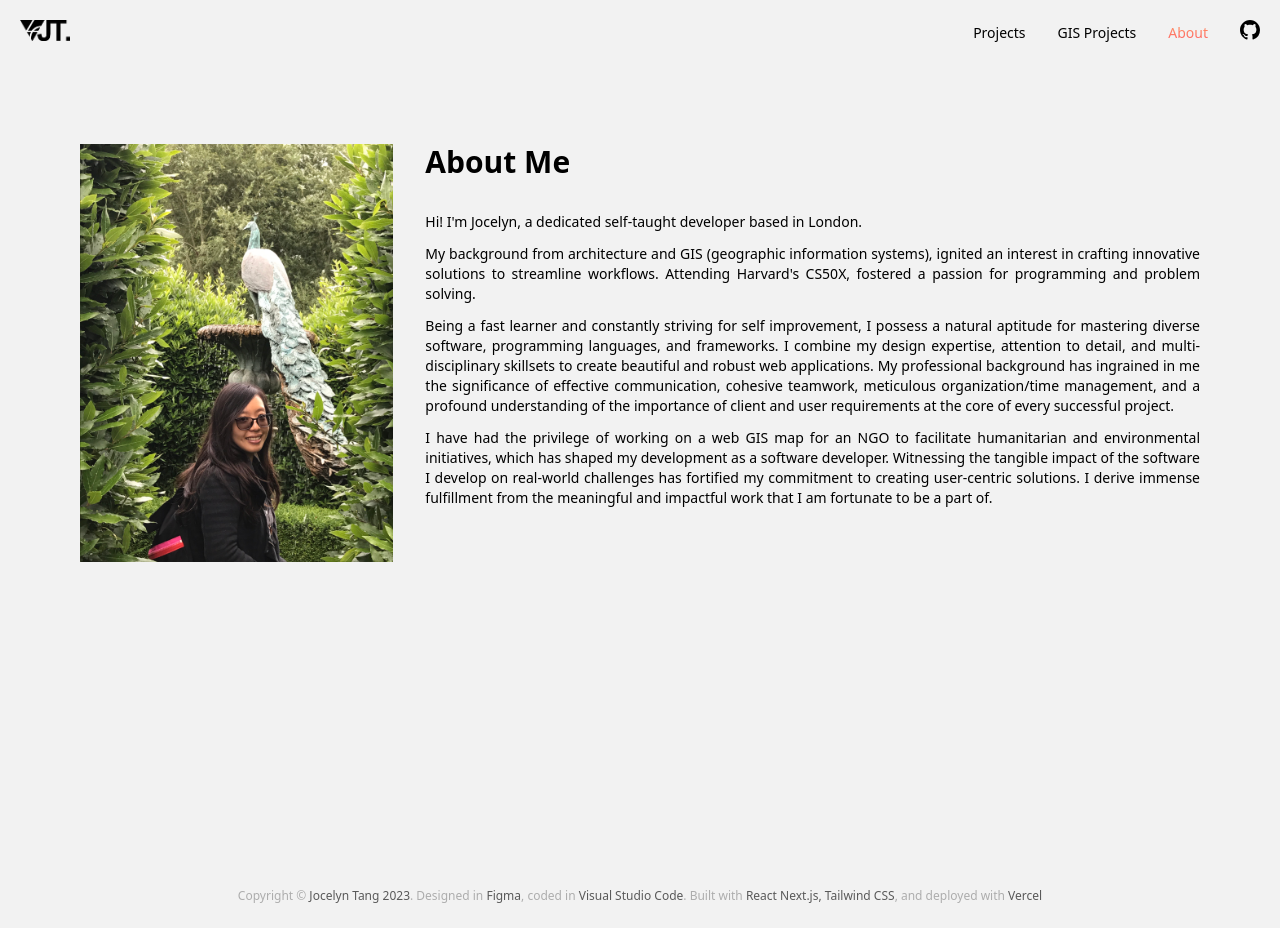
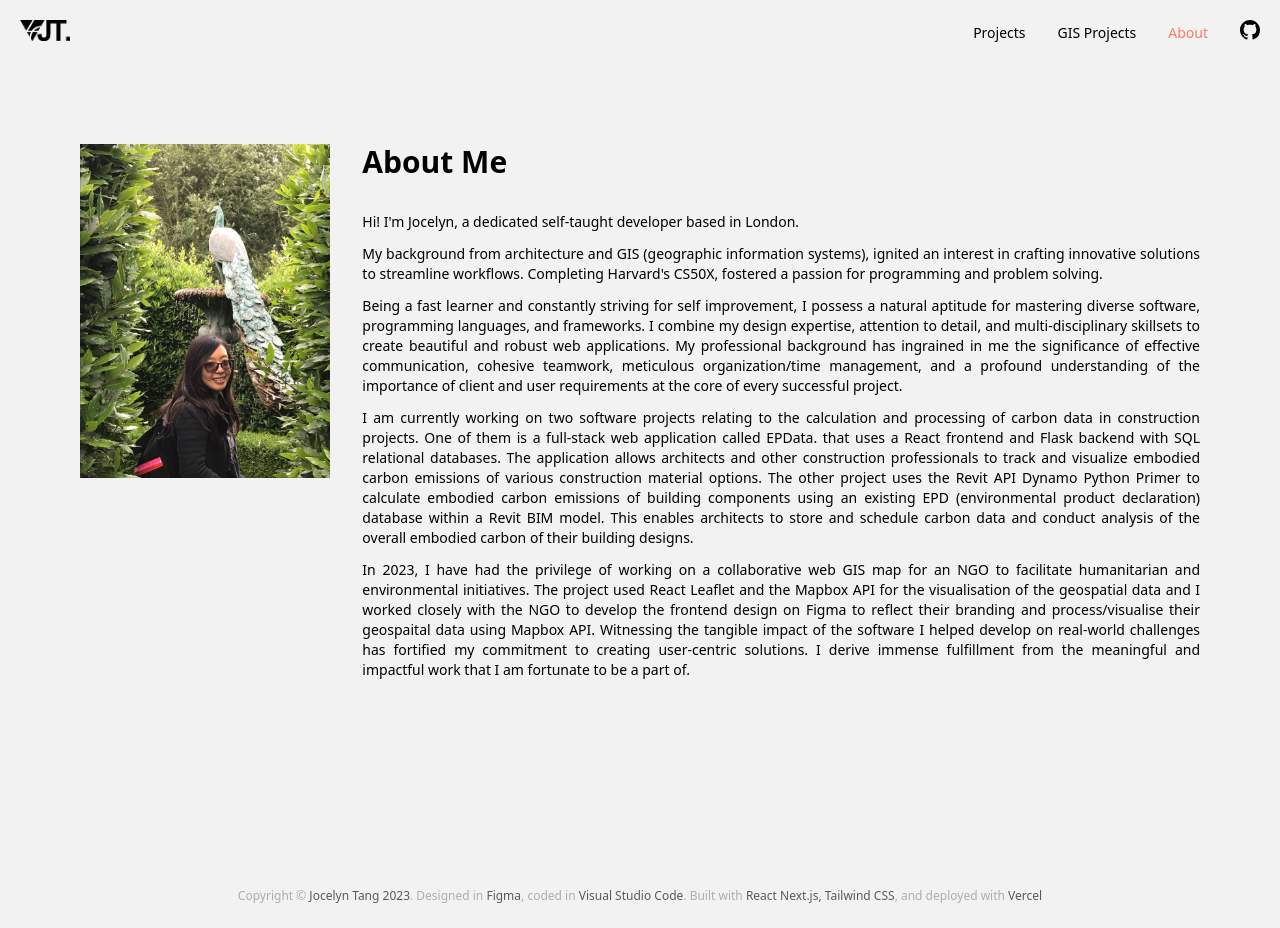
Before and after one commit to JoT8ng/webportfolio, a Next.js app in the folder web-portfolio/: page /about in a window 1280 px wide. Built offline with nearby package versions, Linux system fonts and the light colour scheme.

Commit message:
update about statement

```diff
--- a/web-portfolio/src/pages/about.js
+++ b/web-portfolio/src/pages/about.js
@@ -18,7 +18,7 @@ const About = () => {
                         </p>
                         <p className='font-sans text-sm text-black pb-3 text-justify'>
                             My background from architecture and GIS &#40;geographic information systems&#41;, ignited an interest in
-                            crafting innovative solutions to streamline workflows. Attending Harvard&#39;s CS50X, fostered a passion for
+                            crafting innovative solutions to streamline workflows. Completing Harvard&#39;s CS50X, fostered a passion for
                             programming and problem solving.
                         </p>
                         <p className='font-sans text-sm text-black pb-3 text-justify'>
@@ -30,9 +30,19 @@ const About = () => {
                             client and user requirements at the core of every successful project.
                         </p>
                         <p className='font-sans text-sm text-black pb-3 text-justify'>
-                            I have had the privilege of working on a web GIS map for an NGO to facilitate humanitarian and
-                            environmental initiatives, which has shaped my development as a software developer. Witnessing the
-                            tangible impact of the software I develop on real-world challenges has fortified my commitment to
+                            I am currently working on two software projects relating to the calculation and processing of carbon data in
+                            construction projects. One of them is a full-stack web application called EPData. that uses a React frontend and Flask backend with SQL relational databases.
+                            The application allows architects and other construction professionals to track and visualize embodied carbon emissions of various
+                            construction material options. The other project uses the Revit API Dynamo Python Primer to calculate embodied carbon emissions of
+                            building components using an existing EPD &#40;environmental product declaration&#41; database within a Revit BIM model.
+                            This enables architects to store and schedule carbon data and conduct analysis of the overall embodied carbon of their
+                            building designs.
+                        </p>
+                        <p className='font-sans text-sm text-black pb-3 text-justify'>
+                            In 2023, I have had the privilege of working on a collaborative web GIS map for an NGO to facilitate humanitarian and
+                            environmental initiatives. The project used React Leaflet and the Mapbox API for the visualisation of the geospatial data and
+                            I worked closely with the NGO to develop the frontend design on Figma to reflect their branding and process/visualise their geospaital data using Mapbox API.
+                            Witnessing the tangible impact of the software I helped develop on real-world challenges has fortified my commitment to
                             creating user-centric solutions. I derive immense fulfillment from the meaningful and impactful work
                             that I am fortunate to be a part of.
                         </p>
```
